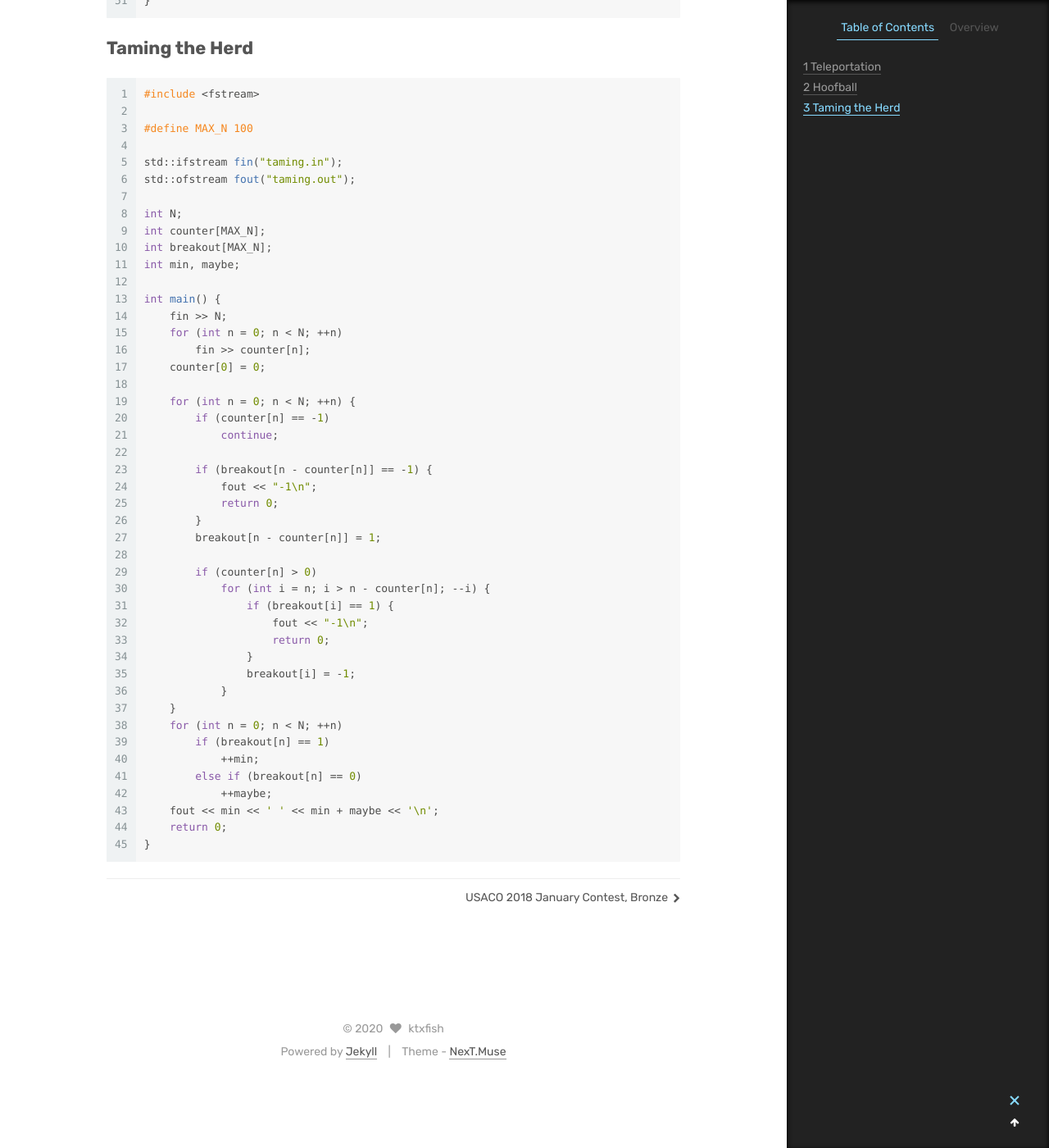
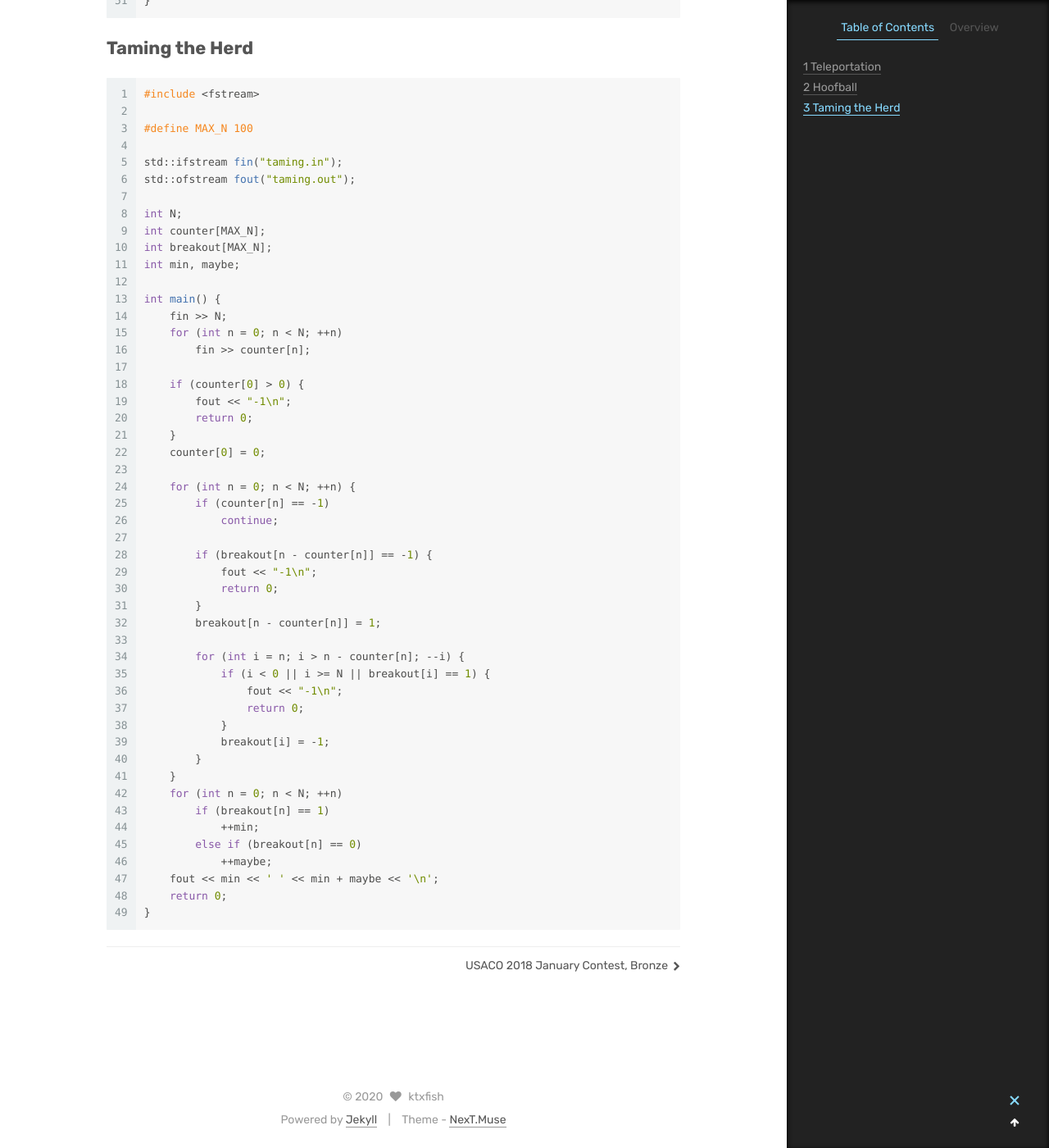
Before and after one commit to ktxfish/ktxfish.github.io, a Jekyll site: the page built from _posts/2020-12-30-usaco-2018-february-contest-bronze.md, in a window 1280 px wide and 1400 px high, scrolled down 2025 px. Shown: the whole window at 82% size. Built offline with Jekyll 4.4.1, drawn with Linux system fonts in a browser that asks for light colours; part of the change alters nothing that is shown.

Commit message:
Fix code

```diff
--- a/_posts/2020-12-30-usaco-2018-february-contest-bronze.md
+++ b/_posts/2020-12-30-usaco-2018-february-contest-bronze.md
@@ -104,6 +104,11 @@ int main() {
     fin >> N;
     for (int n = 0; n < N; ++n)
         fin >> counter[n];
+
+    if (counter[0] > 0) {
+        fout << "-1\n";
+        return 0;
+    }
     counter[0] = 0;
 
     for (int n = 0; n < N; ++n) {
@@ -116,14 +121,13 @@ int main() {
         }
         breakout[n - counter[n]] = 1;
 
-        if (counter[n] > 0)
-            for (int i = n; i > n - counter[n]; --i) {
-                if (breakout[i] == 1) {
-                    fout << "-1\n";
-                    return 0;
-                }
-                breakout[i] = -1;
+        for (int i = n; i > n - counter[n]; --i) {
+            if (i < 0 || i >= N || breakout[i] == 1) {
+                fout << "-1\n";
+                return 0;
             }
+            breakout[i] = -1;
+        }
     }
     for (int n = 0; n < N; ++n)
         if (breakout[n] == 1)
```
